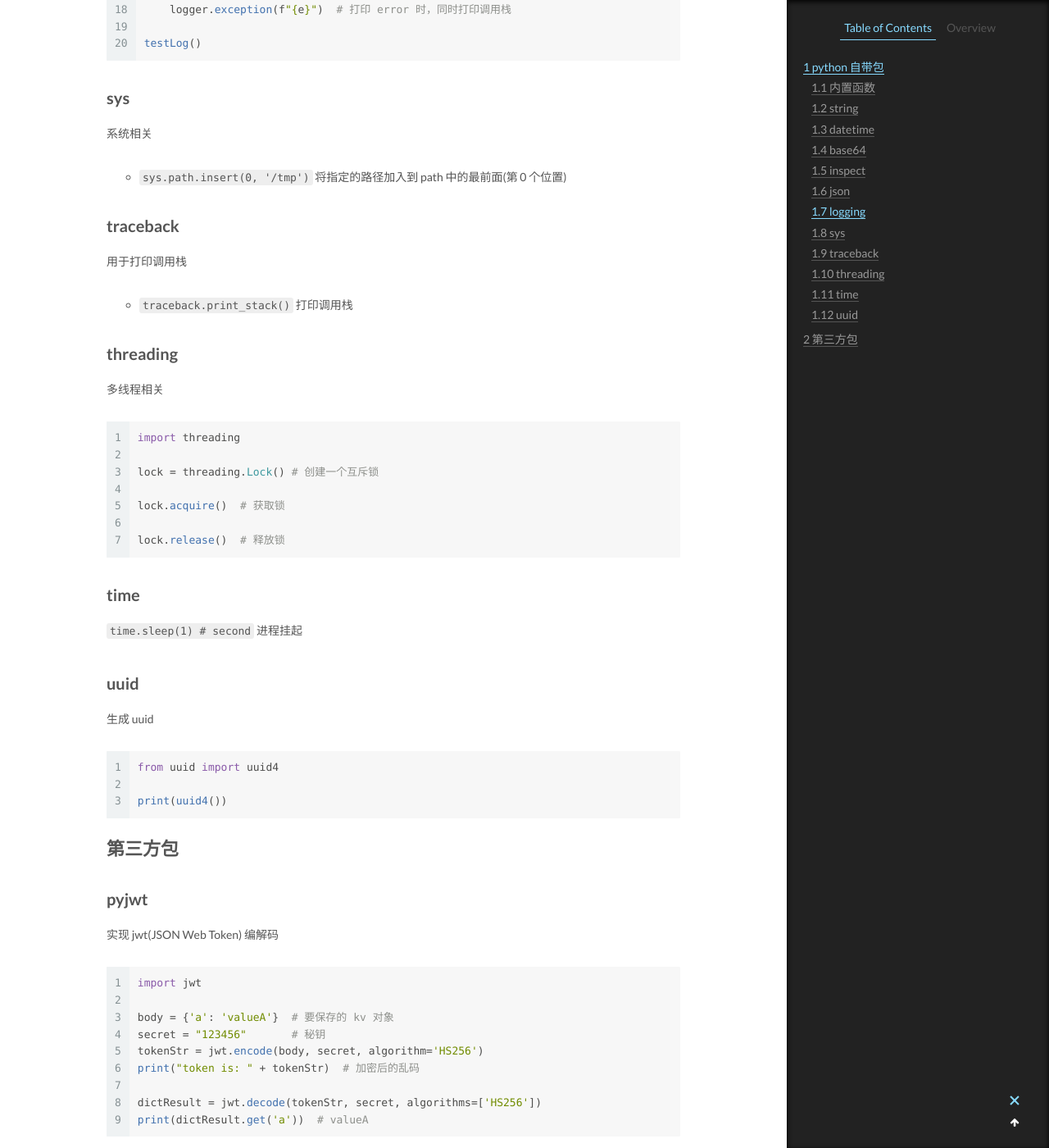
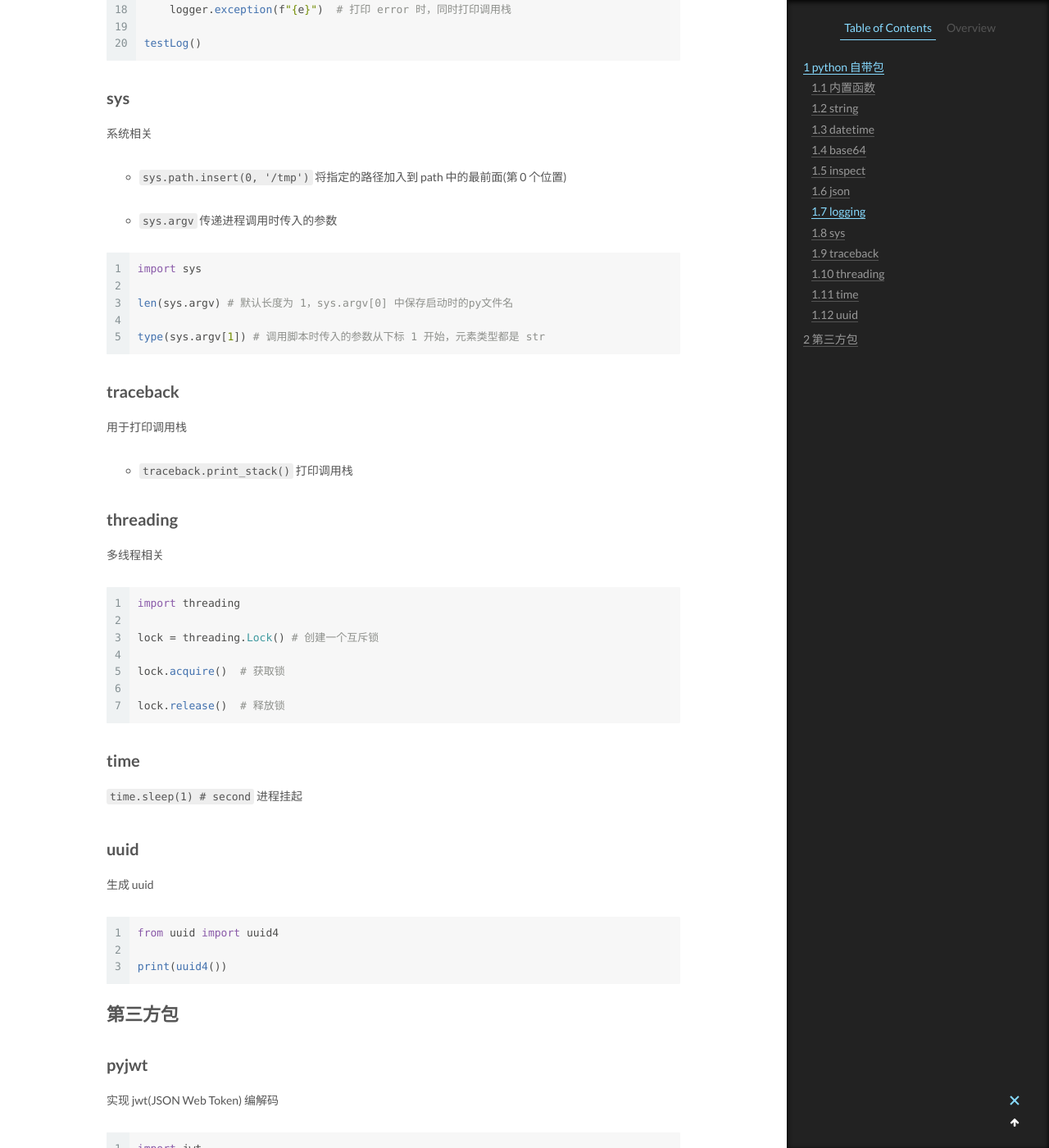
Before and after one commit to CodeHunter2006/CodeHunter2006.github.io, a Jekyll site: the page built from _posts/2022-12-31-Python_package.md, in a window 1280 px wide and 1400 px high, scrolled down 3522 px. Shown: the whole window at 82% size. Built offline with Jekyll 4.4.1, drawn with Linux system fonts in a browser that asks for light colours.

Commit message:
doc: add contents

````diff
--- a/_posts/2022-12-31-Python_package.md
+++ b/_posts/2022-12-31-Python_package.md
@@ -156,6 +156,17 @@ testLog()
 - `sys.path.insert(0, '/tmp')`
   将指定的路径加入到 path 中的最前面(第 0 个位置)
 
+- `sys.argv`
+  传递进程调用时传入的参数
+
+```python
+import sys
+
+len(sys.argv) # 默认长度为 1，sys.argv[0] 中保存启动时的py文件名
+
+type(sys.argv[1]) # 调用脚本时传入的参数从下标 1 开始，元素类型都是 str
+```
+
 ## traceback
 
 用于打印调用栈
````
Also changed, not shown: _posts/2018-09-02-Linux_Shell_Command.md (+1 -1 lines), _posts/2023-08-16-ZhongZhi_group_bankrupt.md (added, +66 -0 lines), assets/images/2023-08-16-ZhongZhi_group_bankrupt_1.jpeg (added).
